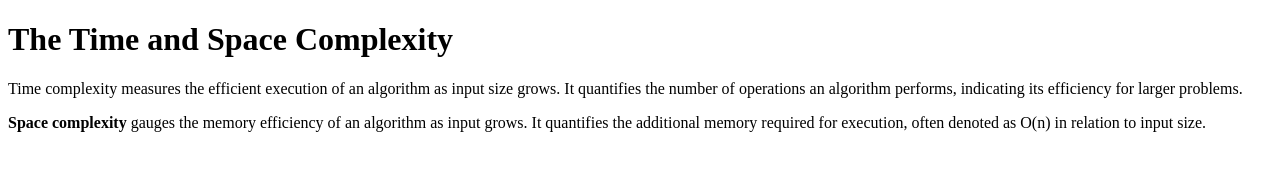
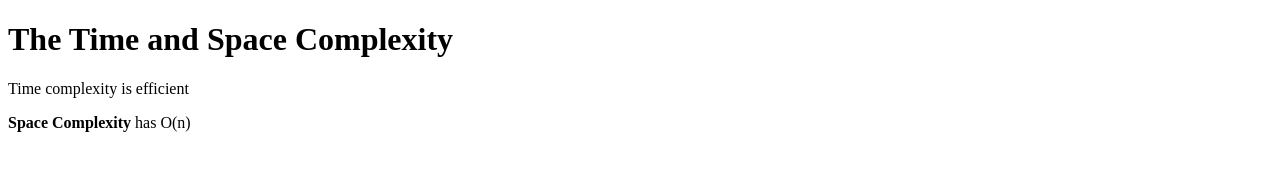
Before and after one commit to acciojob/time-and-space-complexity-Abhishekanil007, a website: page main.html in a window 1280 px wide. Drawn offline with Linux system fonts and the light colour scheme.

Commit message:
created a submission

```diff
--- a/main.html
+++ b/main.html
@@ -9,8 +9,8 @@
 <body>
 	<!-- the entire body must be written by student -->
     <h1>The Time and Space Complexity</h1>
-	<p>Time complexity measures the efficient execution of an algorithm as input size grows. It quantifies the number of operations an algorithm performs, indicating its efficiency for larger problems.</p>
-	<p><b>Space complexity</b> gauges the memory efficiency of an algorithm as input grows. It quantifies the additional memory required for execution, often denoted as O(n) in relation to input size.</p>
+	<p>Time complexity is efficient</p>
+	<p><b>Space Complexity</b> has O(n)</p>
 </body>
 
 </html>
```
